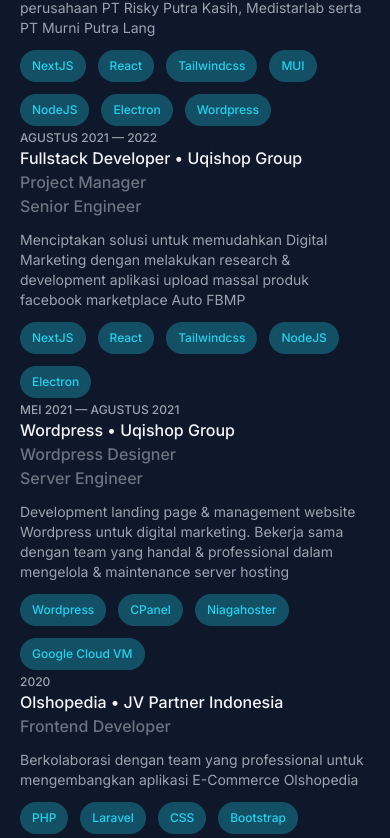
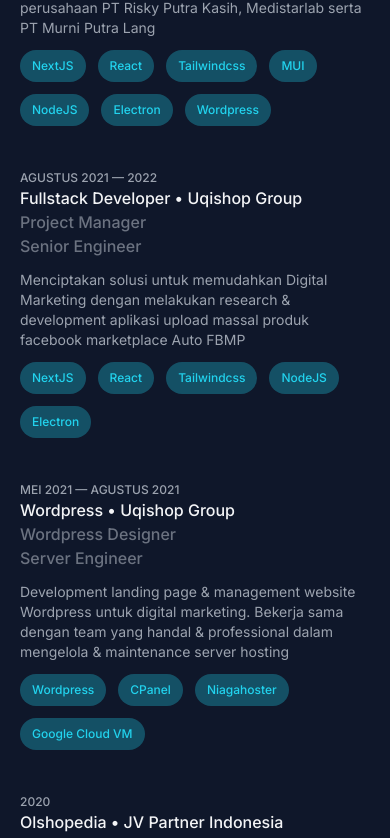
Before and after one commit to hulyo-firmansyah/programming-portofolio, a Next.js app: page / in a window 390 px wide. Shown: the part 1354-2192 px from the top of the page. Built offline with nearby package versions, Linux system fonts and the light colour scheme.

Commit message:
fxi margin bug

```diff
--- a/src/app/components/sections/ExperienceCard.tsx
+++ b/src/app/components/sections/ExperienceCard.tsx
@@ -5,7 +5,7 @@
 ) => (
   <a
     href={props.link}
-    className="lg:grid lg:grid-cols-12 gap-8 lg:hover:bg-slate-800 lg:p-9 rounded-md lg:hover:bg-opacity-45 lg:hover:shadow-lg lg:border border-gray-700 lg:hover:border-t lg:hover:border-t-gray-600 transition-all ease-in group hover:cursor-pointer lg:mb-5 mb-10 w-full"
+    className="lg:grid lg:grid-cols-12 gap-8 lg:hover:bg-slate-800 lg:p-9 rounded-md lg:hover:bg-opacity-45 lg:hover:shadow-lg lg:border border-gray-700 lg:hover:border-t lg:hover:border-t-gray-600 transition-all ease-in group hover:cursor-pointer lg:mb-5 mb-10 w-full block"
   >
     <div className="lg:col-span-2 text-xs uppercase font-medium pt-1 shrink-0">
       {props.dateyear}
```
